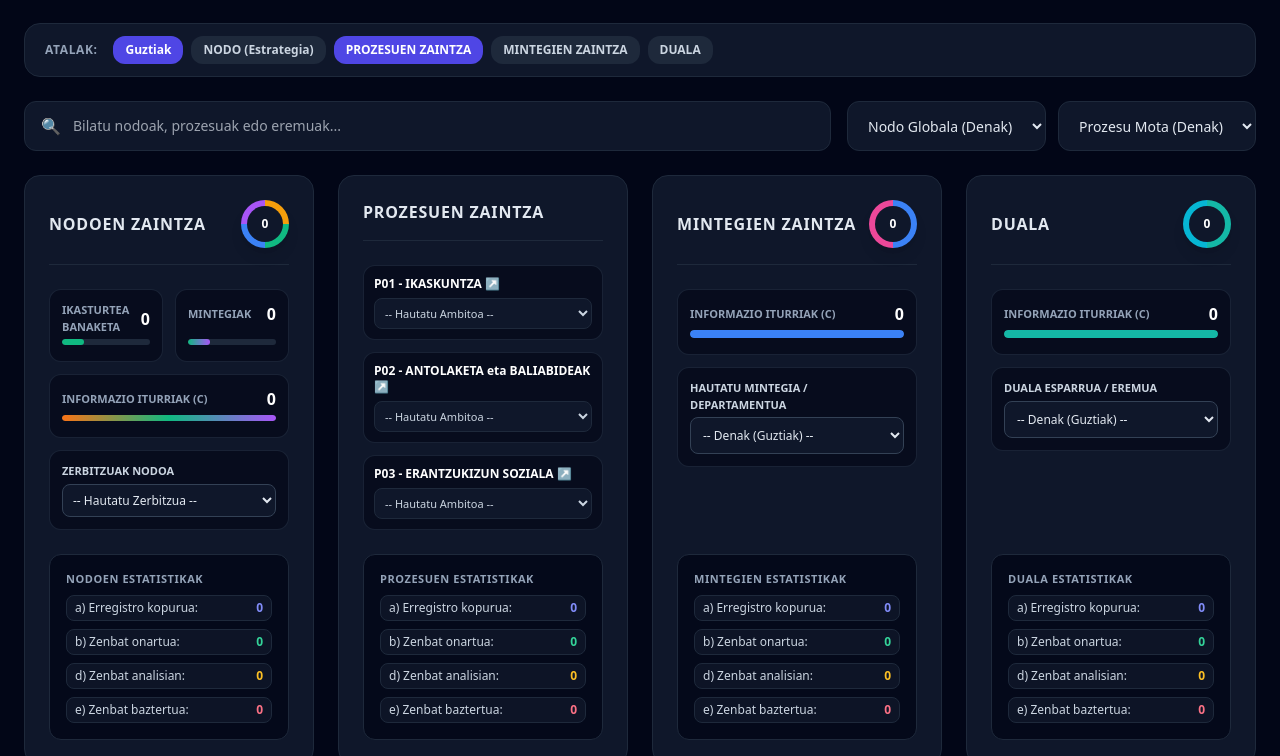
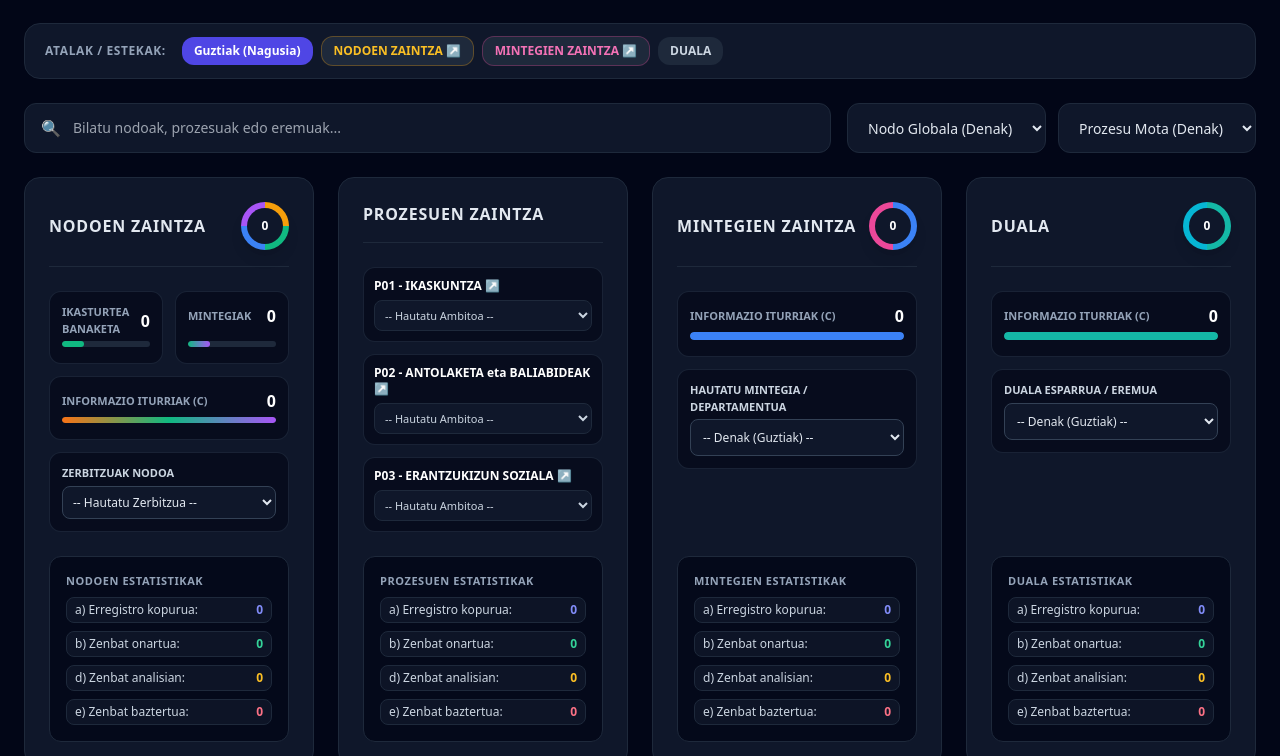
Before and after one commit to Albert23333/EASO-PANELA, a plain HTML site: page index.html in a window 1280 px wide. Shown: the part 131-887 px from the top of the page. Drawn offline with nearby package versions, Linux system fonts and the light colour scheme; no server answers.

Commit message:
Update index.html

```diff
--- a/index.html
+++ b/index.html
@@ -27,30 +27,31 @@
             </button>
         </header>
 
-        <!-- BARRA DE NAVEGACIÓN RÁPIDA (NODO, PROZESUEN ZAINTZA, MINTEGIEN ZAINTZA, DUALA) -->
+        <!-- BARRA DE NAVEGACIÓN RÁPIDA (ENLACES EXTERNOS Y FILTROS INTERNOS) -->
         <div class="bg-slate-900 border border-slate-800 p-3 rounded-2xl flex flex-wrap gap-2 items-center justify-between">
             <div class="flex flex-wrap gap-2 items-center w-full lg:w-auto">
-                <span class="text-xs font-bold text-slate-400 px-2 uppercase tracking-wider">Atalak:</span>
+                <span class="text-xs font-bold text-slate-400 px-2 uppercase tracking-wider">Atalak / Estekak:</span>
+
+                <!-- Botón Inicio / Todos -->
                 <button @click="selectedLibro = ''; selectedMintegia = ''"
                         class="px-3 py-1.5 rounded-xl text-xs font-semibold transition cursor-pointer"
                         :class="!selectedLibro && !selectedMintegia ? 'bg-indigo-600 text-white' : 'bg-slate-800 text-slate-300 hover:bg-slate-700'">
-                    Guztiak
+                    Guztiak (Nagusia)
                 </button>
-                <button @click="selectedLibro = '01.- ESTRATEGIA'"
-                        class="px-3 py-1.5 rounded-xl text-xs font-semibold transition cursor-pointer"
-                        :class="selectedLibro === '01.- ESTRATEGIA' ? 'bg-indigo-600 text-white' : 'bg-slate-800 text-slate-300 hover:bg-slate-700'">
-                    NODO (Estrategia)
-                </button>
-                <button @click="selectedLibro = ''; selectedMintegia = ''"
-                        class="px-3 py-1.5 rounded-xl text-xs font-semibold transition cursor-pointer"
-                        :class="selectedLibro === '' && selectedMintegia === '' ? 'bg-indigo-600 text-white' : 'bg-slate-800 text-slate-300 hover:bg-slate-700'">
-                    PROZESUEN ZAINTZA
-                </button>
-                <button @click="selectedLibro = '04.1.- ZERBITZUAK'"
-                        class="px-3 py-1.5 rounded-xl text-xs font-semibold transition cursor-pointer"
-                        :class="selectedLibro === '04.1.- ZERBITZUAK' ? 'bg-indigo-600 text-white' : 'bg-slate-800 text-slate-300 hover:bg-slate-700'">
-                    MINTEGIEN ZAINTZA
-                </button>
+
+                <!-- Enlace Externo a NODOAK (Vercel) -->
+                <a href="https://prozesuendashboarada.vercel.app/" target="_blank"
+                   class="px-3 py-1.5 rounded-xl text-xs font-semibold bg-slate-800 text-amber-400 hover:bg-slate-700 border border-amber-500/30 transition flex items-center gap-1.5">
+                    <span>NODOEN ZAINTZA ↗</span>
+                </a>
+
+                <!-- Enlace Externo a MINTEGIAK (Netlify) -->
+                <a href="https://zaintzaorokorra.netlify.app/" target="_blank"
+                   class="px-3 py-1.5 rounded-xl text-xs font-semibold bg-slate-800 text-pink-400 hover:bg-slate-700 border border-pink-500/30 transition flex items-center gap-1.5">
+                    <span>MINTEGIEN ZAINTZA ↗</span>
+                </a>
+
+                <!-- Filtro rápido DUALA -->
                 <button @click="selectedLibro = 'DUALA'"
                         class="px-3 py-1.5 rounded-xl text-xs font-semibold transition cursor-pointer"
                         :class="selectedLibro === 'DUALA' ? 'bg-teal-600 text-white' : 'bg-slate-800 text-slate-300 hover:bg-slate-700'">
```
